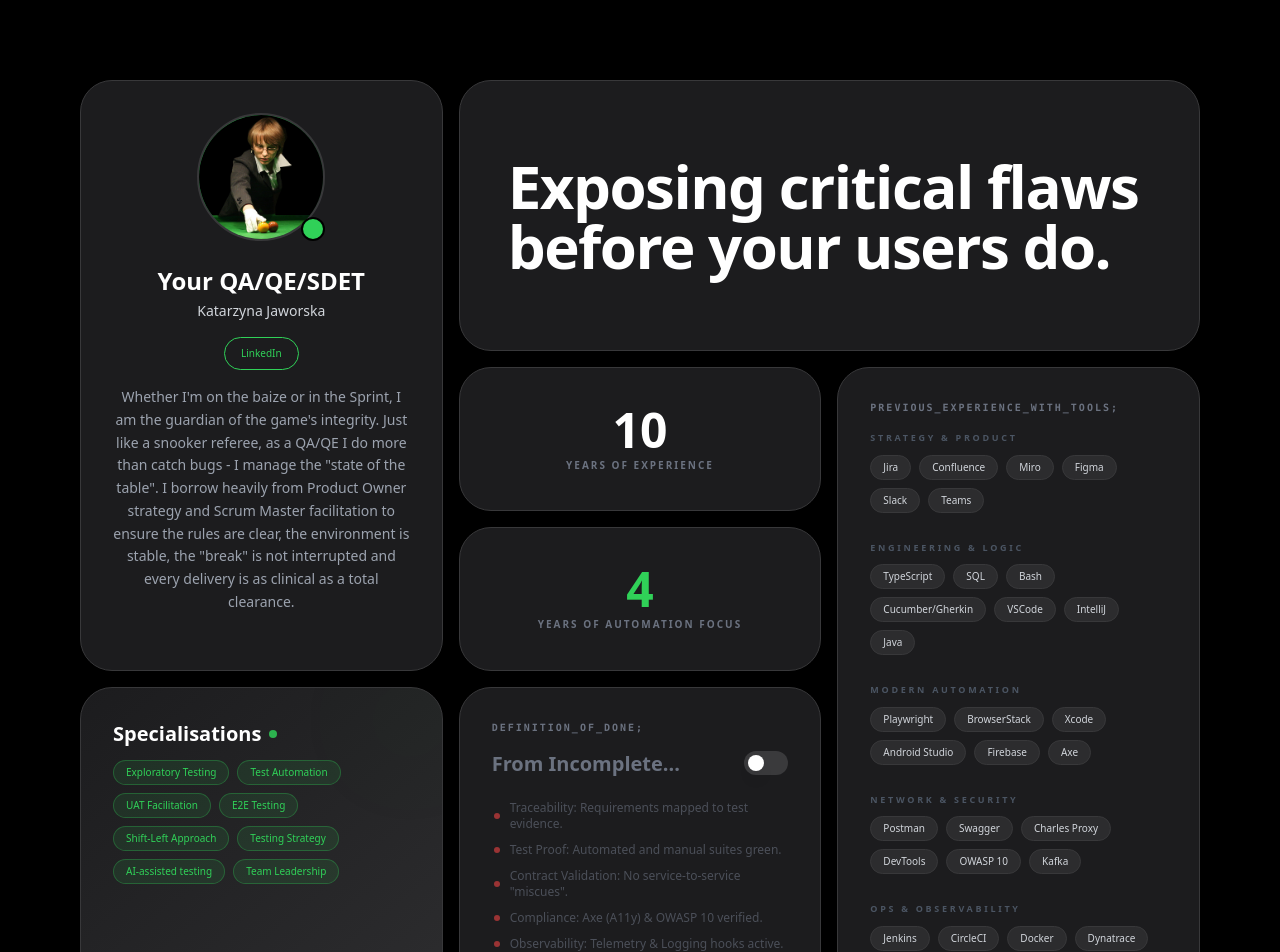
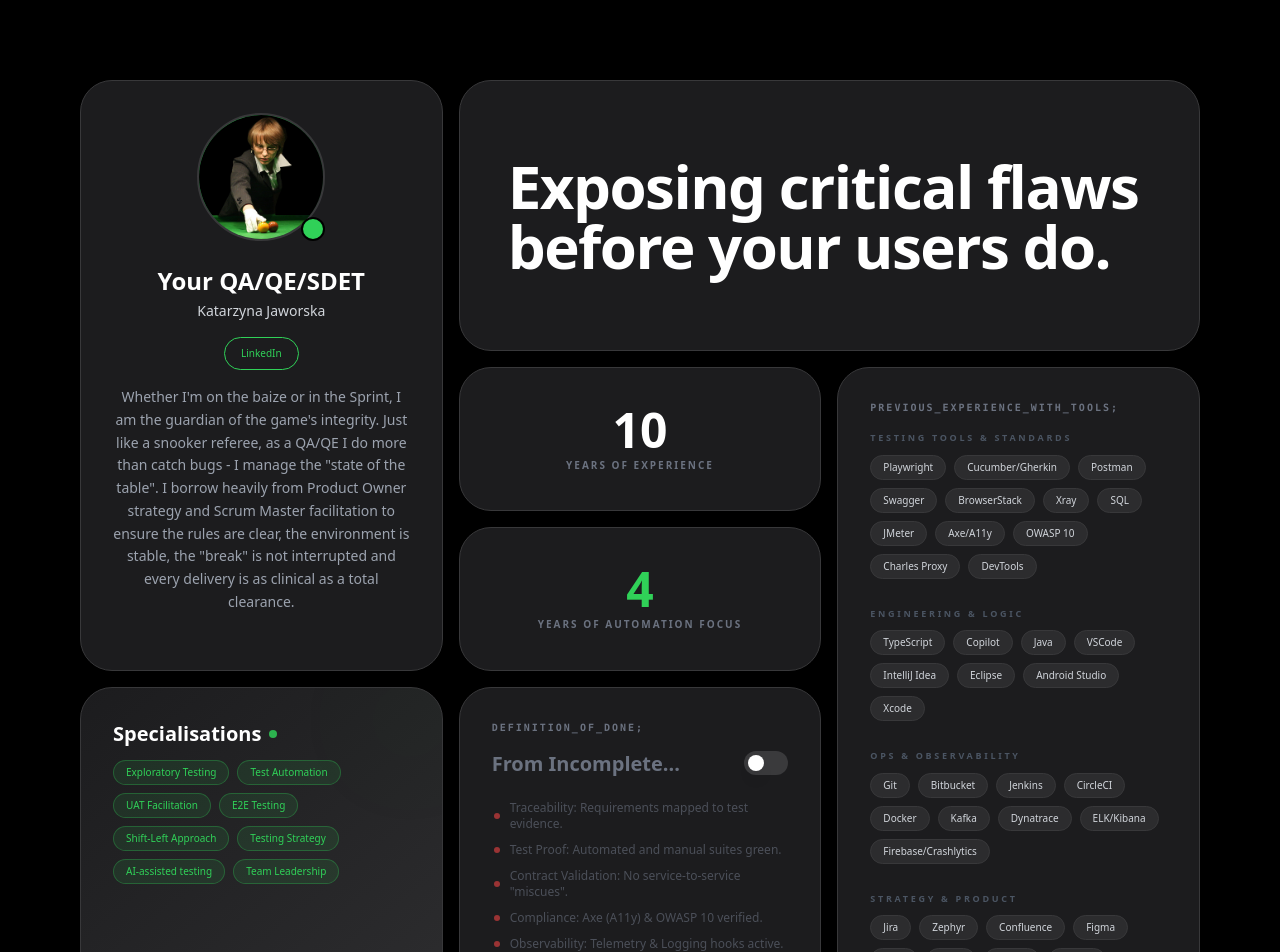
Before and after one commit to diantris/wroqet, a Next.js app: page /wroqet/ in a window 1280 px wide. Shown: the top 952 px of the page. Built offline with nearby package versions, Linux system fonts and the light colour scheme.

Commit message:
Content change in tool tags

```diff
--- a/app/page.tsx
+++ b/app/page.tsx
@@ -86,11 +86,11 @@ export default function ProfessionalPortfolio() {
           <span className="text-[10px] uppercase tracking-[0.2em] font-mono text-gray-500 font-bold">Previous_experience_with_tools;</span>
 
           <div className="mt-4 space-y-7 flex-1">
-            {/* Strategy & Product */}
+            {/* Testing Tools & Standards */}
             <div>
-              <div className="text-[9px] uppercase tracking-[0.3em] text-gray-600 font-bold mb-2.5">Strategy & Product</div>
+              <div className="text-[9px] uppercase tracking-[0.3em] text-gray-600 font-bold mb-2.5">Testing Tools &amp; Standards</div>
               <div className="flex flex-wrap gap-2">
-                {['Jira', 'Confluence', 'Miro', 'Figma', 'Slack', 'Teams'].map(tool => (
+                {['Playwright', 'Cucumber/Gherkin', 'Postman', 'Swagger', 'BrowserStack', 'Xray', 'SQL', 'JMeter', 'Axe/A11y', 'OWASP 10', 'Charles Proxy', 'DevTools'].map(tool => (
                   <span key={tool} className="px-3 py-1 bg-[#2c2c2e] border border-[#38383a] rounded-full text-[10px] text-gray-300 font-medium hover:border-[#30d158]/40 transition-colors">
                     {tool}
                   </span>
@@ -100,33 +100,9 @@ export default function ProfessionalPortfolio() {
 
             {/* Engineering & Logic */}
             <div className="mt-7">
-              <div className="text-[9px] uppercase tracking-[0.3em] text-gray-600 font-bold mb-2.5">Engineering & Logic</div>
+              <div className="text-[9px] uppercase tracking-[0.3em] text-gray-600 font-bold mb-2.5">Engineering &amp; Logic</div>
               <div className="flex flex-wrap gap-2">
-                {['TypeScript', 'SQL', 'Bash', 'Cucumber/Gherkin', 'VSCode', 'IntelliJ', 'Java'].map(tool => (
-                  <span key={tool} className="px-3 py-1 bg-[#2c2c2e] border border-[#38383a] rounded-full text-[10px] text-gray-300 font-medium hover:border-[#30d158]/40 transition-colors">
-                    {tool}
-                  </span>
-                ))}
-              </div>
-            </div>
-
-            {/* Modern Automation */}
-            <div className="mt-7">
-              <div className="text-[9px] uppercase tracking-[0.3em] text-gray-600 font-bold mb-2.5">Modern Automation</div>
-              <div className="flex flex-wrap gap-2">
-                {['Playwright', 'BrowserStack', 'Xcode', 'Android Studio', 'Firebase', 'Axe'].map(tool => (
-                  <span key={tool} className="px-3 py-1 bg-[#2c2c2e] border border-[#38383a] rounded-full text-[10px] text-gray-300 font-medium hover:border-[#30d158]/40 transition-colors">
-                    {tool}
-                  </span>
-                ))}
-              </div>
-            </div>
-
-            {/* Network & Security */}
-            <div className="mt-7">
-              <div className="text-[9px] uppercase tracking-[0.3em] text-gray-600 font-bold mb-2.5">Network & Security</div>
-              <div className="flex flex-wrap gap-2">
-                {['Postman', 'Swagger', 'Charles Proxy', 'DevTools', 'OWASP 10', 'Kafka'].map(tool => (
+                {['TypeScript', 'Copilot', 'Java', 'VSCode', 'IntelliJ Idea', 'Eclipse', 'Android Studio', 'Xcode'].map(tool => (
                   <span key={tool} className="px-3 py-1 bg-[#2c2c2e] border border-[#38383a] rounded-full text-[10px] text-gray-300 font-medium hover:border-[#30d158]/40 transition-colors">
                     {tool}
                   </span>
@@ -136,9 +112,21 @@ export default function ProfessionalPortfolio() {
 
             {/* Ops & Observability */}
             <div className="mt-7">
-              <div className="text-[9px] uppercase tracking-[0.3em] text-gray-600 font-bold mb-2.5">Ops & Observability</div>
+              <div className="text-[9px] uppercase tracking-[0.3em] text-gray-600 font-bold mb-2.5">Ops &amp; Observability</div>
               <div className="flex flex-wrap gap-2">
-                {['Jenkins', 'CircleCI', 'Docker', 'Dynatrace', 'Kibana', 'Crashlytics'].map(tool => (
+                {['Git', 'Bitbucket', 'Jenkins', 'CircleCI', 'Docker', 'Kafka', 'Dynatrace', 'ELK/Kibana', 'Firebase/Crashlytics'].map(tool => (
+                  <span key={tool} className="px-3 py-1 bg-[#2c2c2e] border border-[#38383a] rounded-full text-[10px] text-gray-300 font-medium hover:border-[#30d158]/40 transition-colors">
+                    {tool}
+                  </span>
+                ))}
+              </div>
+            </div>
+
+            {/* Strategy & Product */}
+            <div className="mt-7">
+              <div className="text-[9px] uppercase tracking-[0.3em] text-gray-600 font-bold mb-2.5">Strategy &amp; Product</div>
+              <div className="flex flex-wrap gap-2">
+                {['Jira', 'Zephyr', 'Confluence', 'Figma', 'Miro', 'Slack', 'Teams', 'Mantis', 'TestLink'].map(tool => (
                   <span key={tool} className="px-3 py-1 bg-[#2c2c2e] border border-[#38383a] rounded-full text-[10px] text-gray-300 font-medium hover:border-[#30d158]/40 transition-colors">
                     {tool}
                   </span>
```
